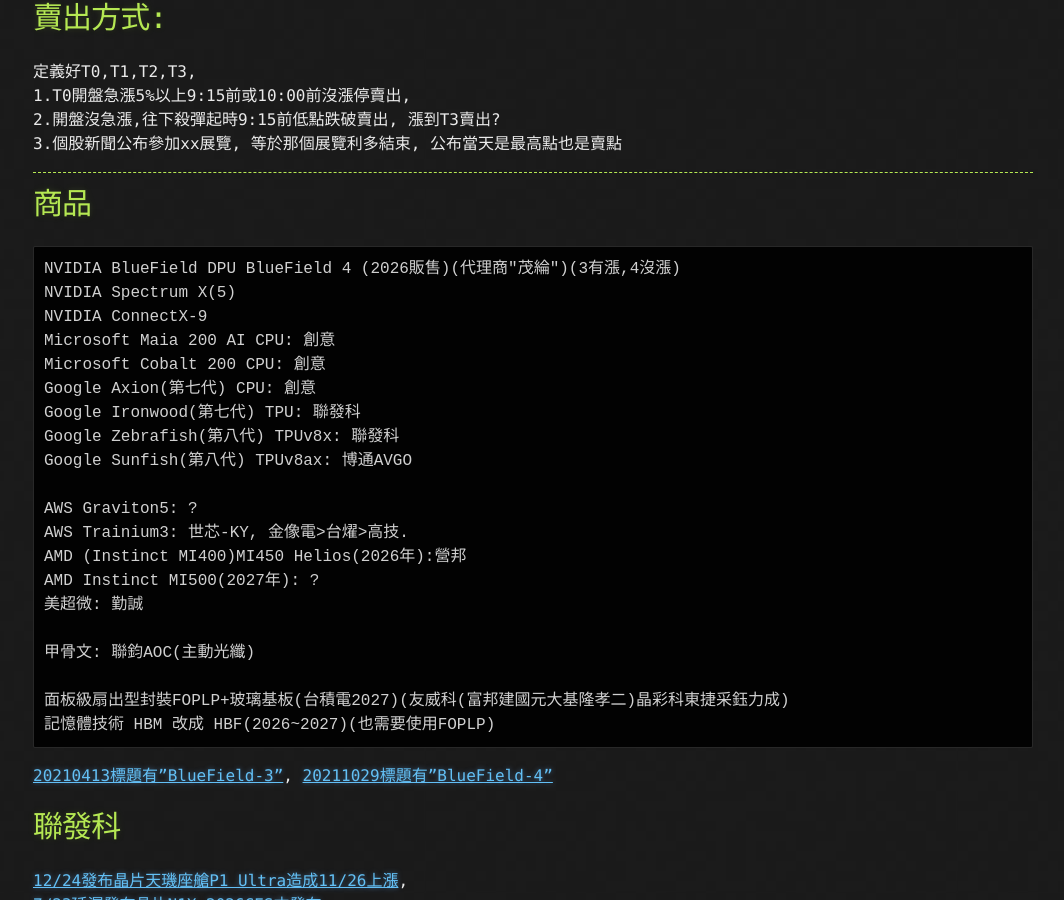
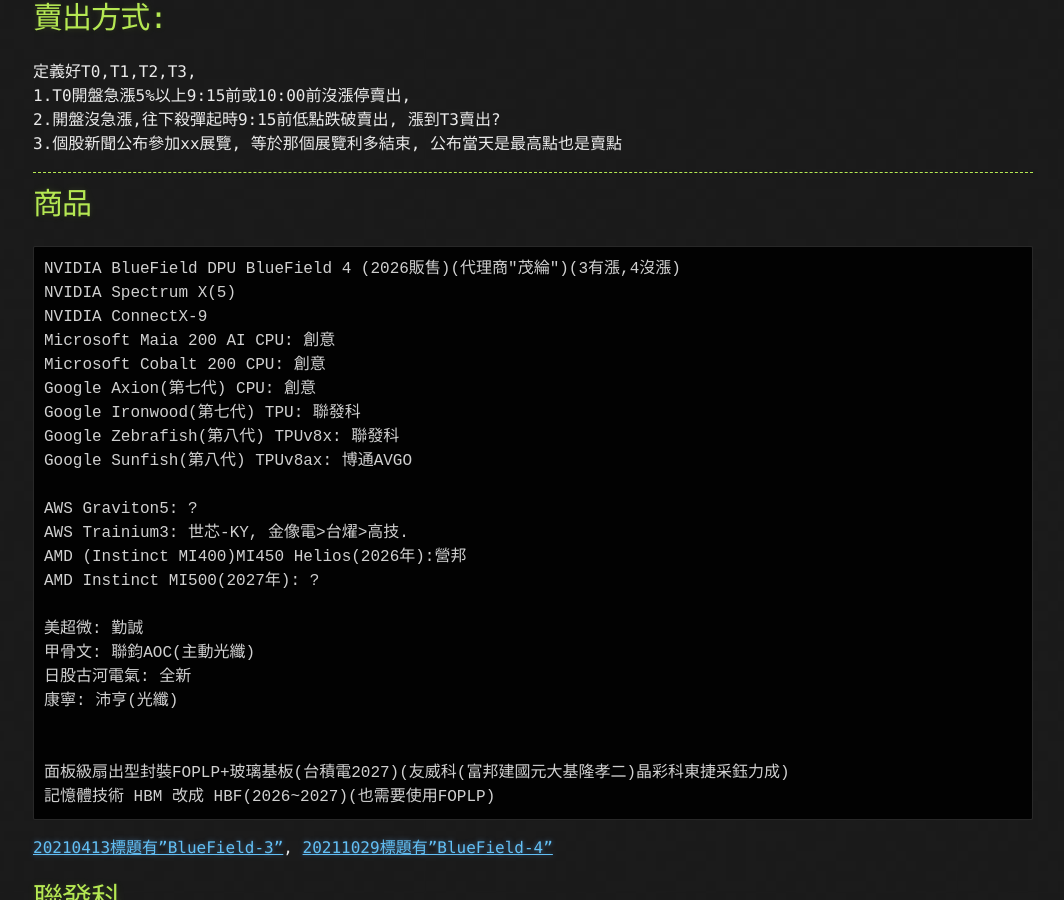
Before and after one commit to lepg5487/Stock_God, a Jekyll site: the page built from experience.md, in a window 1280 px wide and 900 px high, scrolled down 1768 px. Shown: the whole window, without its empty margins (107-1171 px from the left). Built offline with Jekyll 4.4.1, drawn with Linux system fonts in a browser that asks for light colours; our own code applies the rules of GitHub Pages for plain Markdown files.

Commit message:
Update experience.md

```diff
--- a/experience.md
+++ b/experience.md
@@ -90,9 +90,12 @@
 AWS Trainium3: 世芯-KY, 金像電>台燿>高技.
 AMD (Instinct MI400)MI450 Helios(2026年):營邦
 AMD Instinct MI500(2027年): ?
+
 美超微: 勤誠
-
 甲骨文: 聯鈞AOC(主動光纖)
+日股古河電氣: 全新
+康寧: 沛亨(光纖)
+
 
 面板級扇出型封裝FOPLP+玻璃基板(台積電2027)(友威科(富邦建國元大基隆孝二)晶彩科東捷采鈺力成)
 記憶體技術 HBM 改成 HBF(2026~2027)(也需要使用FOPLP)
```
